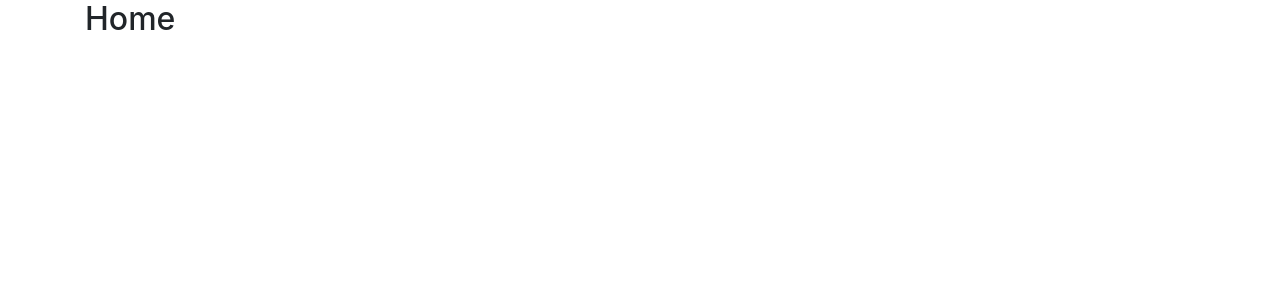
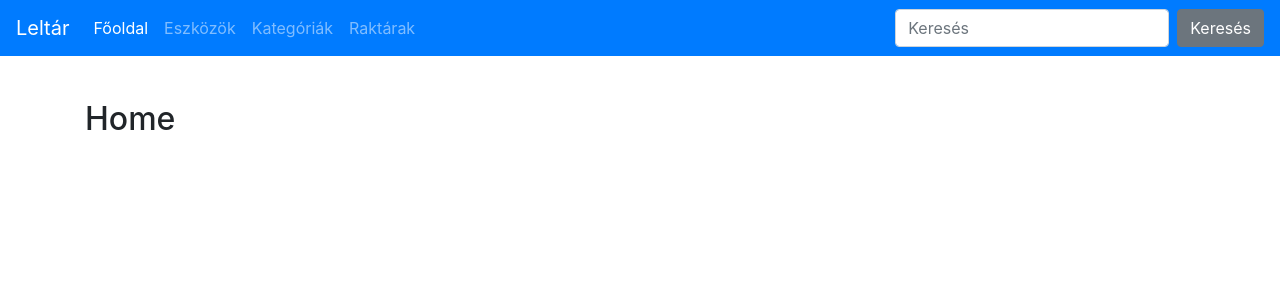
Before and after one commit to Rimplot/leltar, a CodeIgniter app: page /database/ in a window 1280 px wide. Before the commit the part shown is almost empty. Shown: the top 300 px of the page. Run offline with CodeIgniter, Linux system fonts and the light colour scheme; some libraries are stand-ins or nearby versions.

Commit message:
Navbar added

```diff
--- a/application/views/templates/header.php
+++ b/application/views/templates/header.php
@@ -7,4 +7,32 @@
     <link rel="stylesheet" type="text/css" href="<?php echo base_url(); ?>assets/css/styles.css" />
 </head>
 <body>
+    <nav class="navbar navbar-expand-lg navbar-dark bg-primary fixed-top">
+    <a class="navbar-brand" href="<?php echo base_url(); ?>">Leltár</a>
+    <button class="navbar-toggler" type="button" data-toggle="collapse" data-target="#navbarColor01" aria-controls="navbarColor01" aria-expanded="false" aria-label="Toggle navigation">
+        <span class="navbar-toggler-icon"></span>
+    </button>
+
+    <div class="collapse navbar-collapse" id="navbarColor01">
+        <ul class="navbar-nav mr-auto">
+        <li class="nav-item active">
+            <a class="nav-link" href="<?php echo base_url(); ?>">Főoldal</span></a>
+        </li>
+        <li class="nav-item">
+            <a class="nav-link" href="<?php echo base_url(); ?>items">Eszközök</a>
+        </li>
+        <li class="nav-item">
+            <a class="nav-link" href="<?php echo base_url(); ?>categories">Kategóriák</a>
+        </li>
+        <li class="nav-item">
+            <a class="nav-link" href="<?php echo base_url(); ?>storages">Raktárak</a>
+        </li>
+        </ul>
+        <form class="form-inline my-2 my-lg-0">
+        <input class="form-control mr-sm-2" type="text" placeholder="Keresés">
+        <button class="btn btn-secondary my-2 my-sm-0" type="submit">Keresés</button>
+        </form>
+    </div>
+    </nav>
+
     <div class="container">
--- a/assets/css/styles.css
+++ b/assets/css/styles.css
@@ -0,0 +1,3 @@
+body {
+    padding-top: 100px;
+}
```
